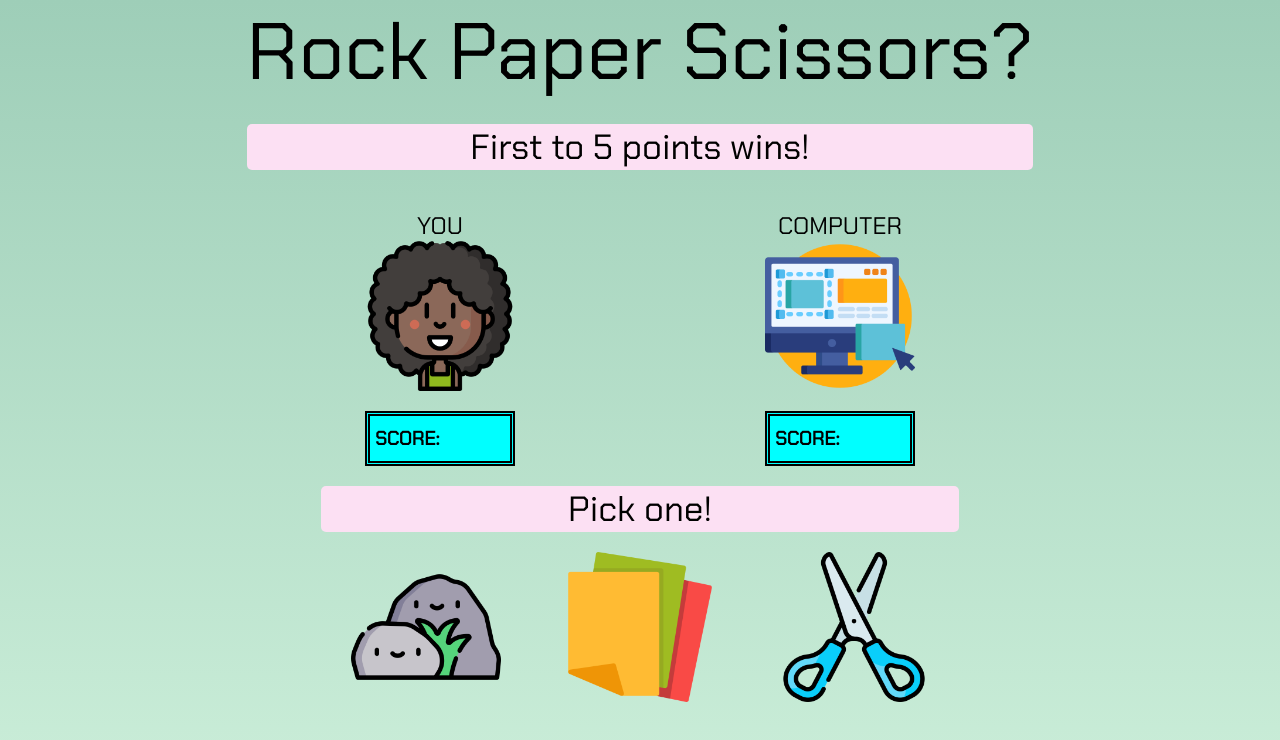
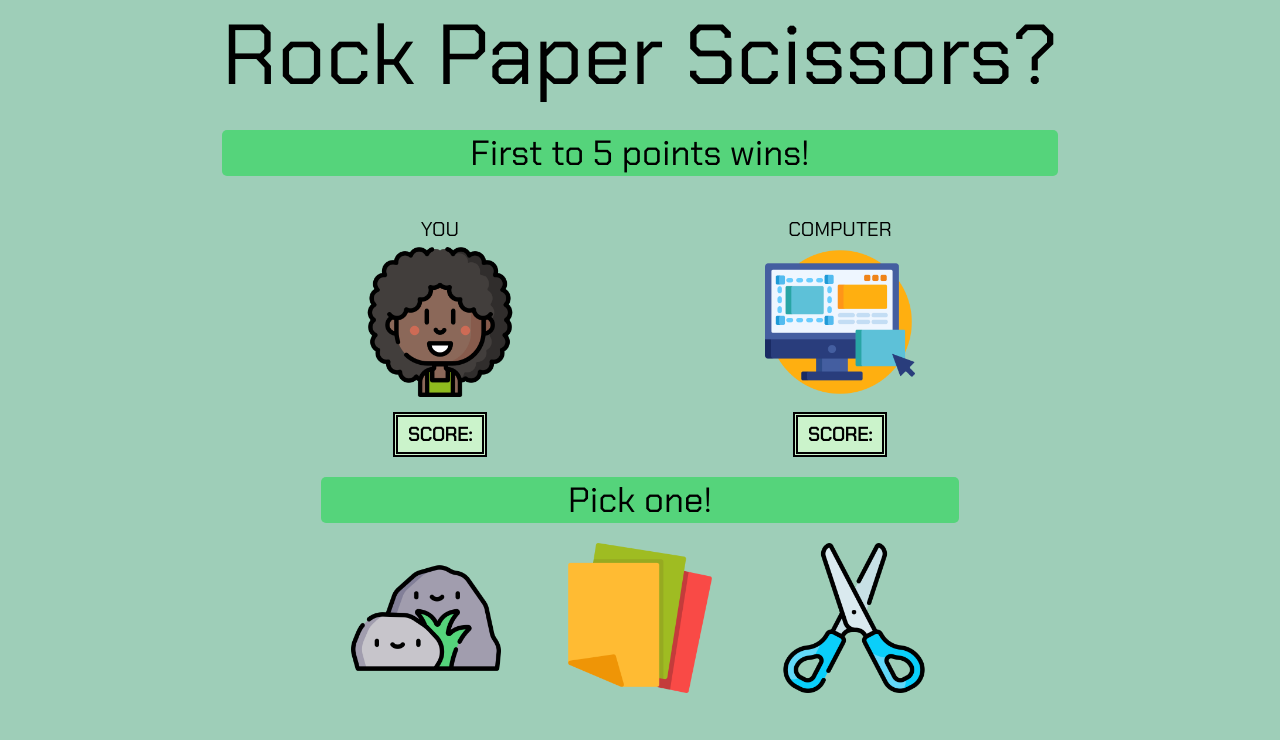
Before and after one commit to trialnerr/Rock-, a plain HTML site: page index.html in a window 1280 px wide. Drawn offline with Linux system fonts and the light colour scheme.

Commit message:
made some style changes

```diff
--- a/styles.css
+++ b/styles.css
@@ -11,7 +11,7 @@ html{
 }
 body {
   font-family: "Chakra Petch", sans-serif;
-  background: linear-gradient(#9ECEB8, #cbeed9);
+  background: #9ECEB8;;
   color: black;
   display: flex;
   flex-direction: column;
@@ -19,7 +19,8 @@ body {
 }
 
 header {
-  font-size: 80px;
+  font-size: 85px;
+
 }
 
 p {
@@ -40,19 +41,37 @@ p {
     width: 150px;
 }
 
+.your-choice, .comp-choice{
+  font-size: 20px;
+  margin-bottom: 5px;
+}
+
 .info {
-  background-color: rgb(252, 224, 243);
+  background-color: #55D47B;
   border-radius: 5px;
   font-size: 35px;
   margin-bottom: 10px;
 }
 
+.comp, .player{
+  display: flex;
+  flex-direction: column;
+  justify-content: center;
+  align-items: center;
+}
+
+#update{
+  font-size: 20px;
+  text-align: center;
+  background-color: #9ECEB8;
+}
+
 .yourScore,
 .compScore {
-  background-color: aqua;
+  background-color: rgb(203, 243, 203);
   font-size: larger;
   border: 5px double black;
-  padding: 10px 5px;
+  padding: 5px 10px;
   margin-top: 15px;
   font-weight: bold;
 }
@@ -68,6 +87,7 @@ p {
   height: 150px;
   margin: 10px 30px;
 }
+
 
 .hidden{
     background-color: rgb(56, 54, 54);
```
Also changed, not shown: script.js (+3 -7 lines).
